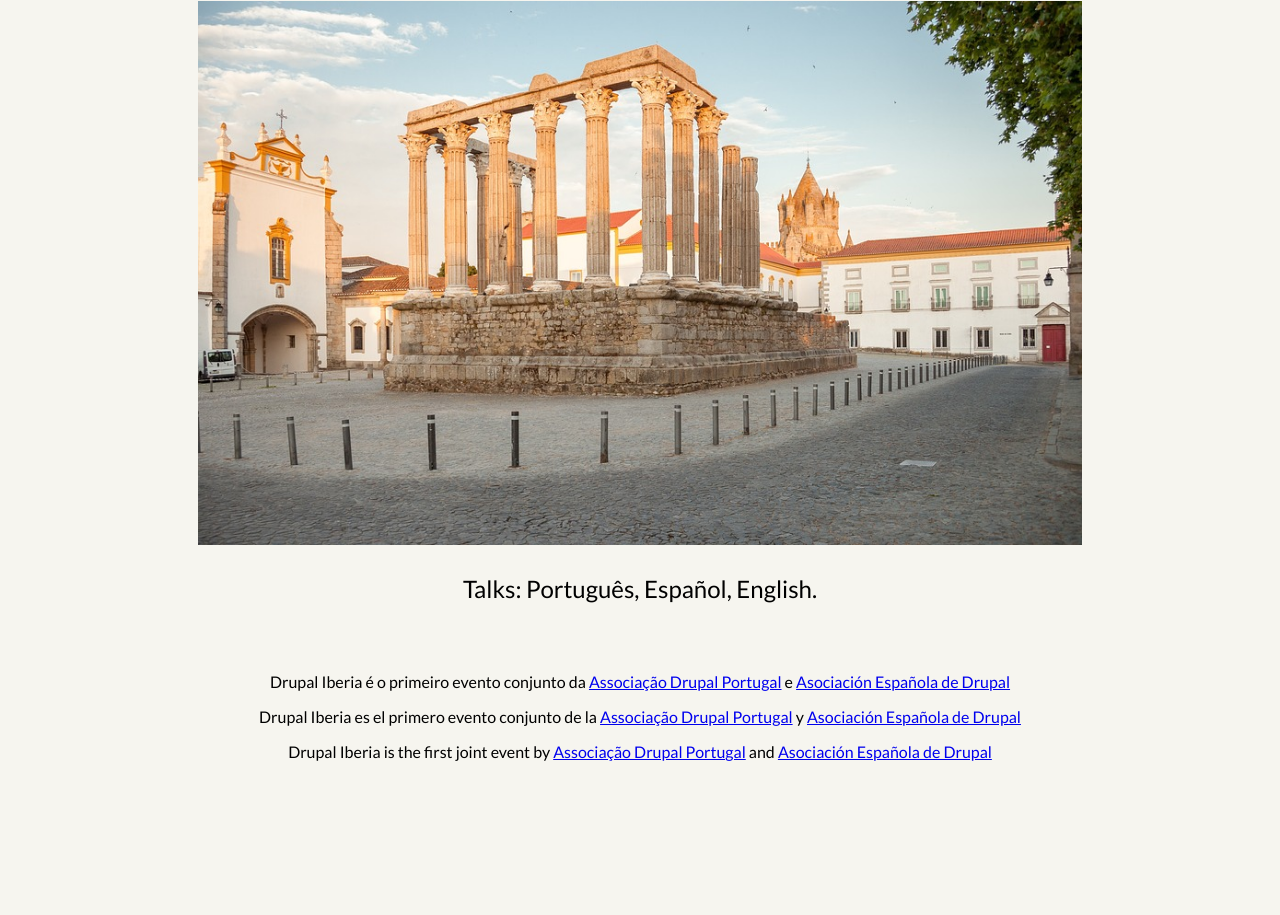
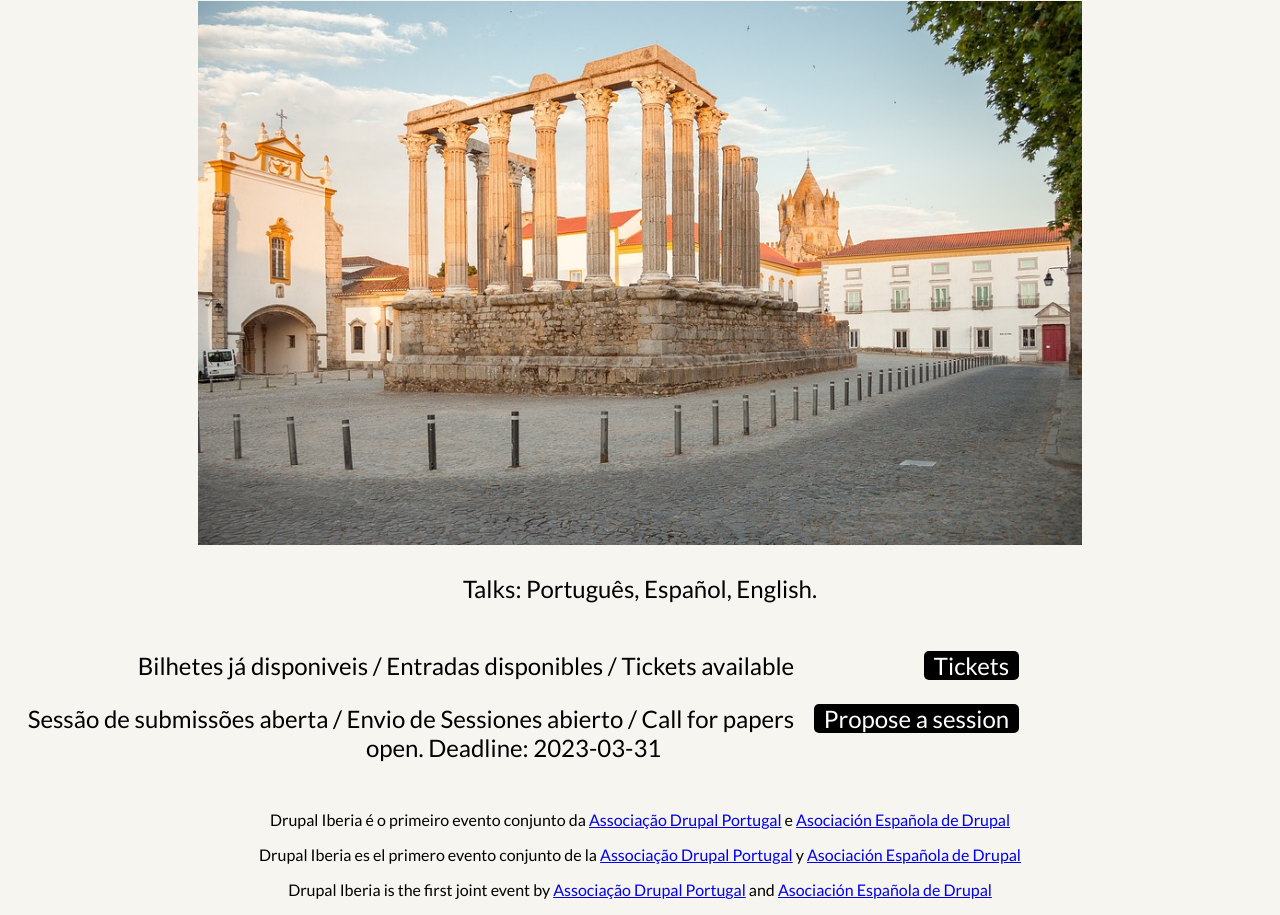
Before and after one commit to AsociacionDrupalES/DrupalIberia2025Front, a plain HTML site: page index.html in a window 1280 px wide. Shown: the part 426-1341 px from the top of the page. Before the commit the page ends 1203 px from the top, so only its background shows below. Drawn offline with Linux system fonts and the light colour scheme.

Commit message:
Links for CFP and tickets.

```diff
--- a/css/style.css
+++ b/css/style.css
@@ -36,3 +36,25 @@ img.aed {
 .small {
     font-size: 1rem;
 }
+
+.button-area {
+    text-align: center;
+    width: 80%;
+    margin-bottom: 2em;
+    margin-top: 2em;
+}
+
+.button-announcement {
+    margin-bottom: 1em;
+}
+
+
+.button {
+    float: right;
+    background: #000;
+    color: #fff;
+    border-radius: 5px;
+    padding-left: 10px;
+    padding-right: 10px;
+    text-decoration: none;
+}
--- a/index.html
+++ b/index.html
@@ -14,7 +14,17 @@
         <h3>PACT - Parque do Alentejo de Ciência e Tecnologia</h3>
         <img class="drupalcamp-attendees" src="img/evora.jpg" alt="Evora 2024"/>
         <p>Talks: Português, Español, English.</p>
-        <br/>
+        <div class="button-area">
+            <div class="button-announcement">
+                <div> <a href="https://www.eventbrite.pt/e/drupal-iberia-2024-tickets-810617437577" target="_blank" class="button">Tickets</a></div>
+                <div>Bilhetes já disponiveis / Entradas disponibles / Tickets available</div>
+            </div>
+
+            <div class="button-announcement">
+                <div> <a href="https://forms.gle/HMKFydAJzWLifhjr6" target="_blank" class="button">Propose a session</a> </div>
+                Sessão de submissões aberta / Envio de Sessiones abierto / Call for papers open. Deadline: 2023-03-31
+            </div>
+        </div>
         <div class="small">
             <p>Drupal Iberia é o primeiro evento conjunto da <a href="https://drupal.pt">Associação Drupal Portugal</a> e <a href="https://asociaciondrupal.es">Asociación Española de Drupal</a></p>
             <p>Drupal Iberia es el primero evento conjunto de la <a href="https://drupal.pt">Associação Drupal Portugal</a> y <a href="https://asociaciondrupal.es">Asociación Española de Drupal</a></p>
```
